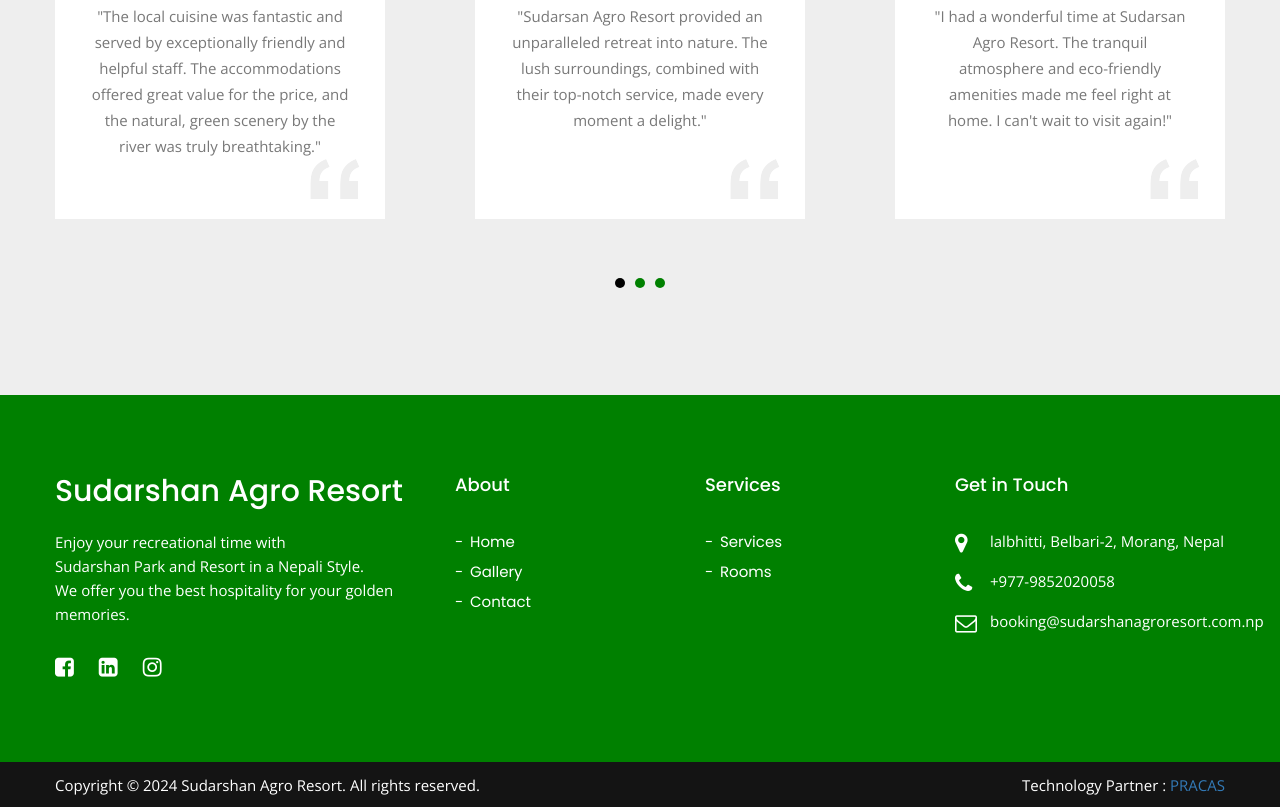
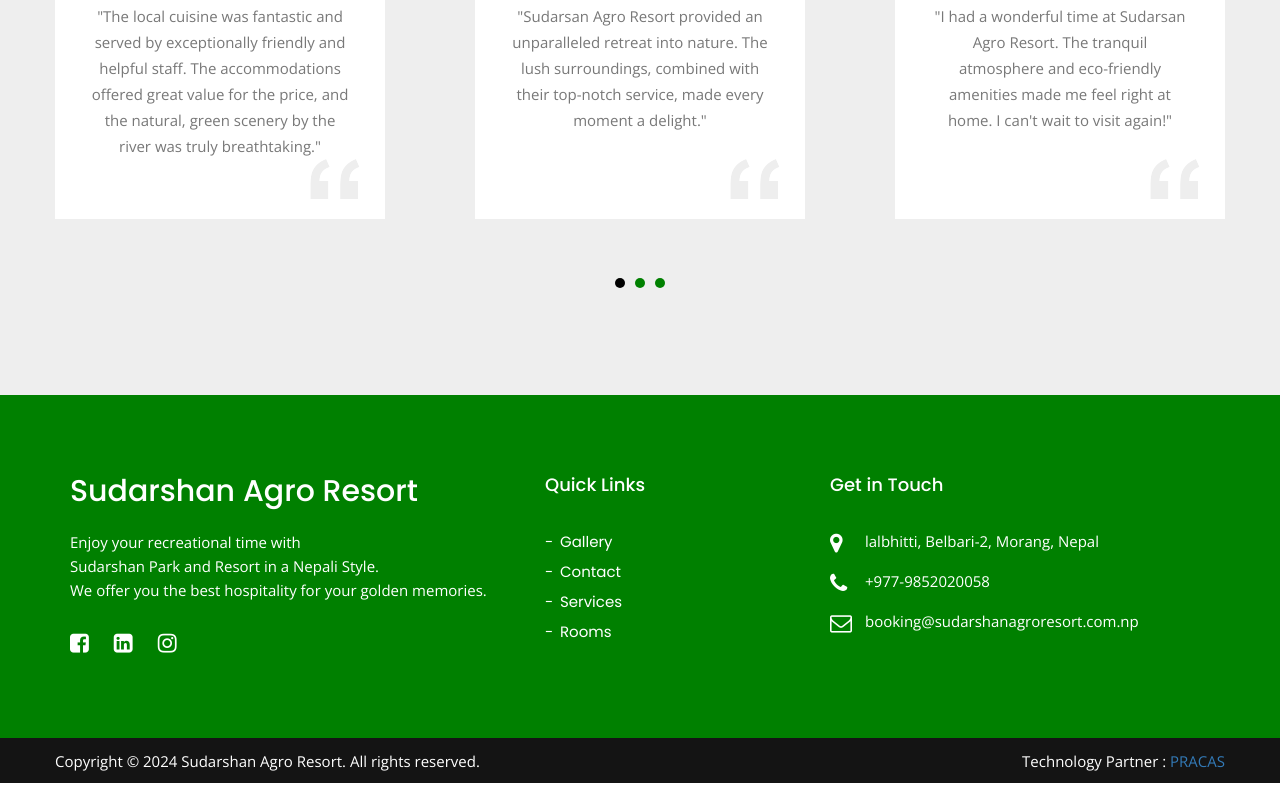
Before and after one commit to pracasupreti/sudarshanagroresort.com.np, a plain HTML site: page index.htm in a window 1280 px wide. Shown: the part 3696-4503 px from the top of the page. After the commit the page ends 4479 px from the top, so only its background shows below. Drawn offline with nearby package versions, Linux system fonts and the light colour scheme; some packages are replaced by stand-ins of ours; files whose address does not match are found by name; a web font is replaced by a local one.

Commit message:
Update index.htm
update logo
update navigation links of services section

```diff
--- a/index.htm
+++ b/index.htm
@@ -84,11 +84,11 @@
 						<span class="icon-bar"></span>
 						<span class="icon-bar"></span>
 					</button>
+					<div>
 					<a class="navbar-brand" href="index.htm">
-						<img src="img/navbar/sudarshan.png" alt="Awesome Image" style="    height: 100%;
-    width: 55%;"/>
+						<img src="img/navbar/sudarshan.png" alt="Awesome Image" style="height: 100%; width: 55%;"/>
 						<!-- <h2 style=" color:white; margin-top: 0;">Sudarshan Agro Resort</h2> -->
-					</a>
+					</a></div>
 					<!-- /.phone-block -->
 					<!-- <div class="select-box">
 						<select class="selectpicker" name="languages">
@@ -751,8 +751,8 @@
 
 	<footer class="footer">
 		<div class="thm-container">
-			<div class="row">
-				<div class="col-md-4 col-sm-6 col-xs-12">
+			<div class="row container">
+				<div class="col-md-5 col-sm-6 col-xs-12">
 					<div class="footer-widget about-widget">
 						<a href="index.htm">
 							<!-- <img src="img/logo.png" alt="Awesome Image"/> -->
@@ -770,43 +770,51 @@
 						</div><!-- /.social -->
 					</div><!-- /.footer-widget -->
 				</div><!-- /.col-md-4 -->
-				<div class="col-md-2">
+				<div class="col-md-3">
 					<div class="footer-widget links-widget quick-links">
 						<div class="title">
-							<h3>About </h3>
-							<div class="line"></div><!-- /.line -->
-						</div><!-- /.title -->
+							<h3>Quick Links </h3>
+							<div class="line"></div>
+						</div>
+						<!-- /.title -->
 						<ul class="links-list">
-							<li><a href="index.htm">Home</a></li>
+							<!-- <li><a href="index.htm">Home</a></li> -->
 							<!-- <li><a href="index2.htm#">News & Tips</a></li> -->
 							<li><a href="gallery.htm">Gallery</a></li>
 							<!-- <li><a href="index2.htm#">Awards</a></li> -->
 							<li><a href="contact.htm">Contact</a></li>
+							<li><a href="services.htm">Services</a></li>
+
+							<li><a href="rooms.htm">Rooms</a></li>
 						</ul><!-- /.links-list -->
 					</div><!-- /.footer-widget -->
 				</div><!-- /.col-md-2 -->
-				<div class="col-md-3 col-sm-6 col-xs-12">
+				<!-- <div class="col-md-3 col-sm-6 col-xs-12">
 					<div class="footer-widget links-widget services-links">
 						<div class="title">
 							<h3> Services </h3>
-							<div class="line"></div><!-- /.line -->
-						</div><!-- /.title -->
-						<ul class="links-list">
-							<li><a href="services.htm">Services</a></li>
+							<div class="line"></div>
+						</div> -->
+						<!-- /.title -->
+						<!-- <ul class="links-list"> -->
+							<!-- <li><a href="services.htm">Services</a></li>
 
-							<li><a href="rooms.htm">Rooms</a></li>
+							<li><a href="rooms.htm">Rooms</a></li> -->
 							<!-- <li><a href="index2.htm#">Gallery</a></li>
 						<li><a href="index2.htm#">Awards</a></li>
 						<li><a href="index2.htm#">Contact us</a></li> -->
-						</ul><!-- /.links-list -->
-					</div><!-- /.footer-widget -->
-				</div><!-- /.col-md-2 -->
-				<div class="col-md-3 col-sm-6 col-xs-12">
+						<!-- </ul>
+					</div>
+				</div> -->
+				<!-- /.col-md-2 -->
+
+				<div class="col-md-4 col-sm-6 col-xs-12">
 					<div class="footer-widget contact-widget">
 						<div class="title">
 							<h3>Get in Touch</h3>
-							<div class="line"></div><!-- /.line -->
-						</div><!-- /.title -->
+							<div class="line"></div>
+						</div>
+						<!-- /.title -->
 						<p><i class="fa fa-map-marker"></i> <a href="https://shorturl.at/RpH1B"
 								target="_blank">lalbhitti, Belbari-2, Morang, Nepal</a> </p>
 						<p ><i class="fa fa-phone"></i> <a
```
